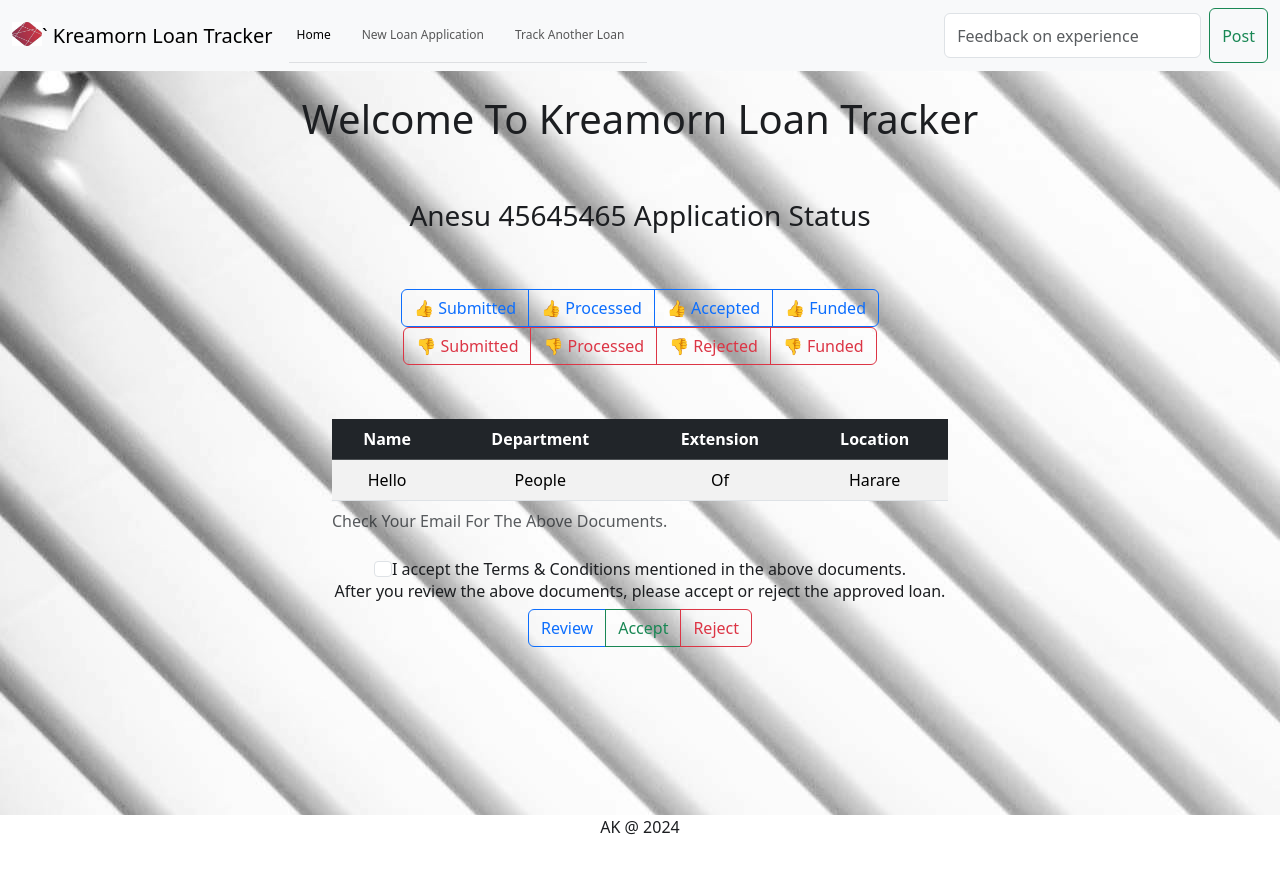
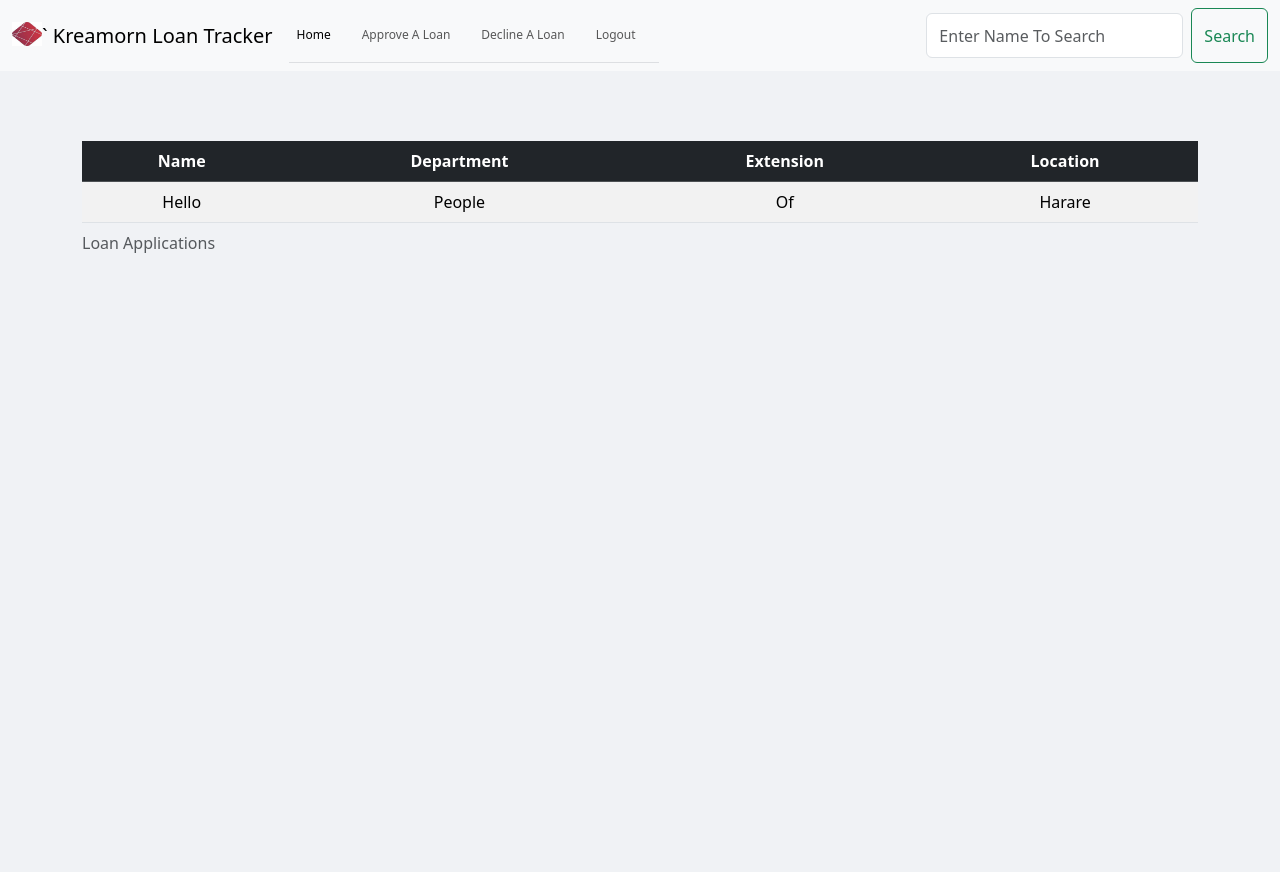
Before and after one commit to kabukuanesu/kreamorn-loan-tracker, a React (Create React App) app: page /admin in a window 1280 px wide. Shown: the top 872 px of the page. After the commit the page ends 800 px from the top, so only its background shows below. Built offline with nearby package versions, Linux system fonts and the light colour scheme.

Commit message:
Added Admin Dashboard.

```diff
--- a/src/App.js
+++ b/src/App.js
@@ -1,11 +1,9 @@
 import Admin from "./components/Admin";
-import Signup from "./components/Signup";
-import Client from "./components/Client";
 
 function App() {
   return (
     <div className="App">
-      <Client />
+      <Admin />
     </div>
   );
 }
--- a/src/components/Admin.js
+++ b/src/components/Admin.js
@@ -1,5 +1,114 @@
 import "bootstrap/dist/css/bootstrap.min.css";
+import Brand from "../assets/logo3.jpeg";
+import Signup from "./Signup";
+import Login from "./Login";
 
 export default function Admin() {
-  return <div>Admin</div>;
+  return (
+    <div>
+      <div>
+        <nav className="navbar navbar-expand-lg bg-body-tertiary">
+          <div className="container-fluid">
+            <a className="navbar-brand" href={Admin}>
+              <img
+                src={Brand}
+                alt="Logo"
+                width="30"
+                height="24"
+                className="d-inline-block align-text-top"
+              />
+              ` Kreamorn Loan Tracker
+            </a>
+            <button
+              className="navbar-toggler"
+              type="button"
+              data-bs-toggle="collapse"
+              data-bs-target="#navbarSupportedContent"
+              aria-controls="navbarSupportedContent"
+              aria-expanded="false"
+              aria-label="Toggle navigation"
+            >
+              <span className="navbar-toggler-icon"></span>
+            </button>
+            <div
+              className="collapse navbar-collapse"
+              id="navbarSupportedContent"
+            >
+              <ul className="navbar-nav me-auto mb-2 mb-lg-0">
+                <li className="nav-item">
+                  <a
+                    className="nav-link active"
+                    aria-current="page"
+                    href={Admin}
+                  >
+                    Home
+                  </a>
+                </li>
+                <li className="nav-item">
+                  <a className="nav-link" href={Signup}>
+                    Approve A Loan
+                  </a>
+                </li>
+                <li className="nav-item">
+                  <a className="nav-link" href={Login}>
+                    Decline A Loan
+                  </a>
+                </li>
+                <li className="nav-item">
+                  <a className="nav-link" href={Login}>
+                    Logout
+                  </a>
+                </li>
+              </ul>
+              <form className="d-flex" role="search">
+                <input
+                  className="form-control me-2"
+                  type="search"
+                  placeholder="Enter Name To Search"
+                  aria-label="Search"
+                />
+                <button className="btn btn-outline-success" type="submit">
+                  Search
+                </button>
+              </form>
+            </div>
+          </div>
+        </nav>
+      </div>
+      <div>
+        <div style={{ justifyContent: "center" }}>
+          <div className="container">
+            <div
+              className="table-responsive"
+              style={{
+                maxHeight: "500px",
+                overflowY: "scroll",
+                marginTop: "70px",
+              }}
+            >
+              <table className="table table-striped">
+                <caption>Loan Applications</caption>
+                <thead className="table-dark">
+                  <tr>
+                    <th>Name</th>
+                    <th>Department</th>
+                    <th>Extension</th>
+                    <th>Location</th>
+                  </tr>
+                </thead>
+                <tbody>
+                  <tr>
+                    <td>Hello</td>
+                    <td>People</td>
+                    <td>Of</td>
+                    <td>Harare</td>
+                  </tr>
+                </tbody>
+              </table>
+            </div>
+          </div>
+        </div>
+      </div>
+    </div>
+  );
 }
```
